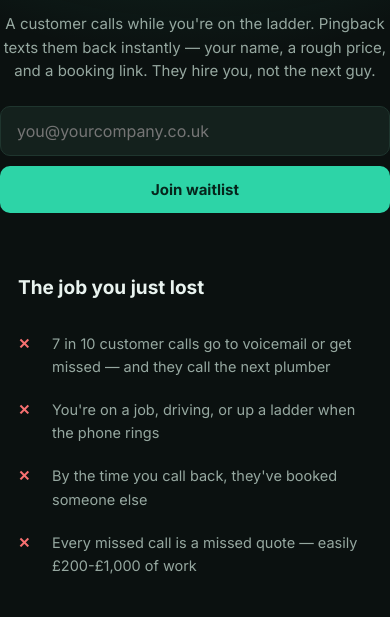
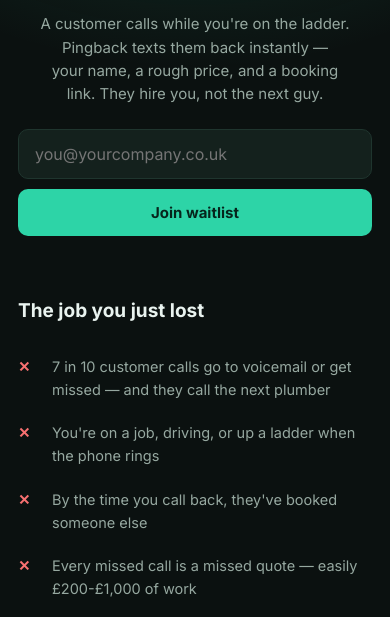
Before and after one commit to muditgupta-codez/calloto, a plain HTML site: page index.html in a window 390 px wide. Shown: the part 224-841 px from the top of the page. Drawn offline with Linux system fonts and the light colour scheme; no server answers.

Commit message:
fix: hero side padding (specificity bug)

```diff
--- a/index.html
+++ b/index.html
@@ -47,7 +47,7 @@
   /* HERO */
   header.hero {
     text-align: center;
-    padding: 80px 0 60px;
+    padding: 80px 24px 60px;
     background: radial-gradient(ellipse 100% 55% at 50% -5%, rgba(45,212,167,0.18), transparent), var(--bg);
     overflow: hidden;
   }
@@ -158,7 +158,7 @@
     nav { padding: 14px 0; gap: 8px; }
     .logo { font-size: 17px; }
     .nav-cta { padding: 8px 14px; font-size: 13px; }
-    header.hero { padding: 48px 0 42px; }
+    header.hero { padding: 48px 18px 42px; }
     h1 { font-size: 30px; letter-spacing: -0.025em; line-height: 1.15; margin-bottom: 16px; }
     h1 .grad { display: inline; }
     .sub { font-size: 16px; line-height: 1.55; margin-bottom: 24px; }
```
